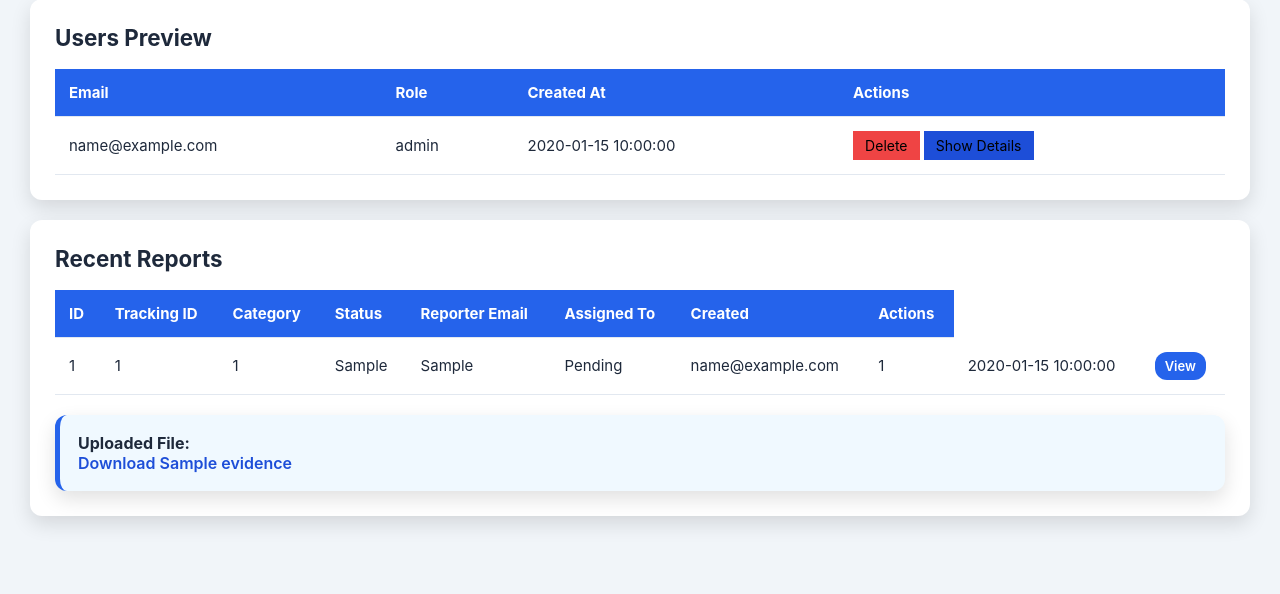
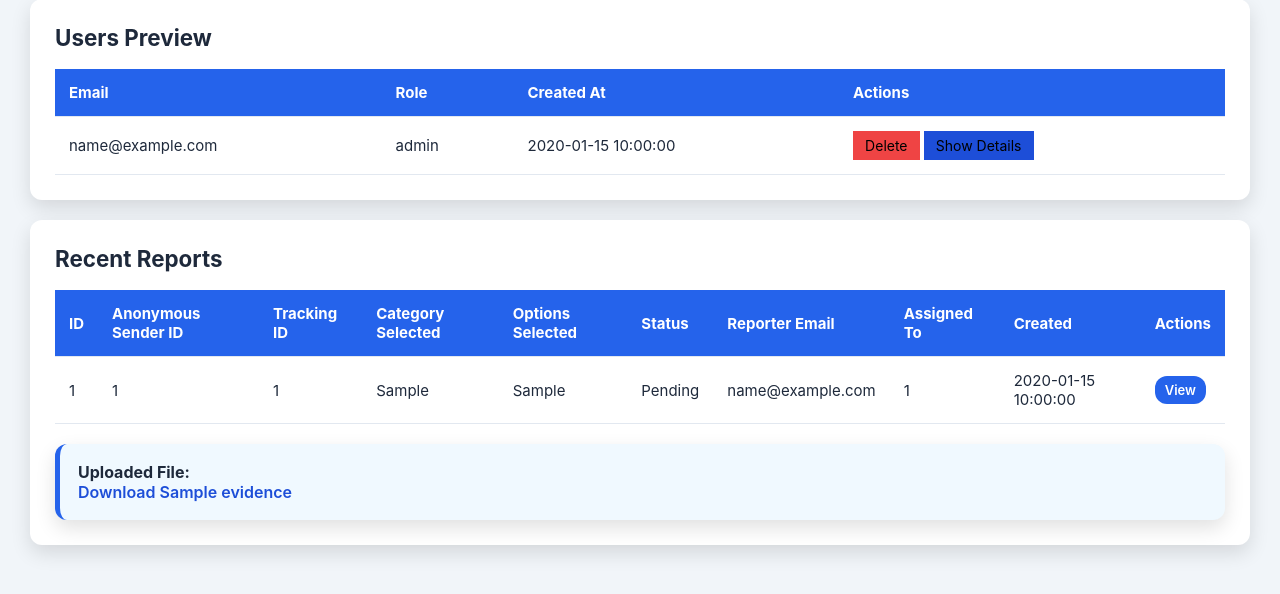
Before and after one commit to smintech/reportsystemapp, a Flask app: page /admin in a window 1280 px wide. Shown: the part 182-776 px from the top of the page. Run offline with Flask 3, Linux system fonts and the light colour scheme; the visitor is signed in with stand-in values (Sample User, id 1); a database or web service that is not in the repository returns one stand-in record (values such as "Sample title"); some libraries are stand-ins or nearby versions.

Commit message:
Update admin_dashboard.html

```diff
--- a/templates/admin_dashboard.html
+++ b/templates/admin_dashboard.html
@@ -265,8 +265,10 @@
             <thead>
                 <tr>
                     <th>ID</th>
+                    <th>Anonymous Sender ID</th>
                     <th>Tracking ID</th>
-                    <th>Category</th>
+                    <th>Category Selected</th>
+                    <th>Options Selected</th>
                     <th>Status</th>
                     <th>Reporter Email</th>
                     <th>Assigned To</th>
```
